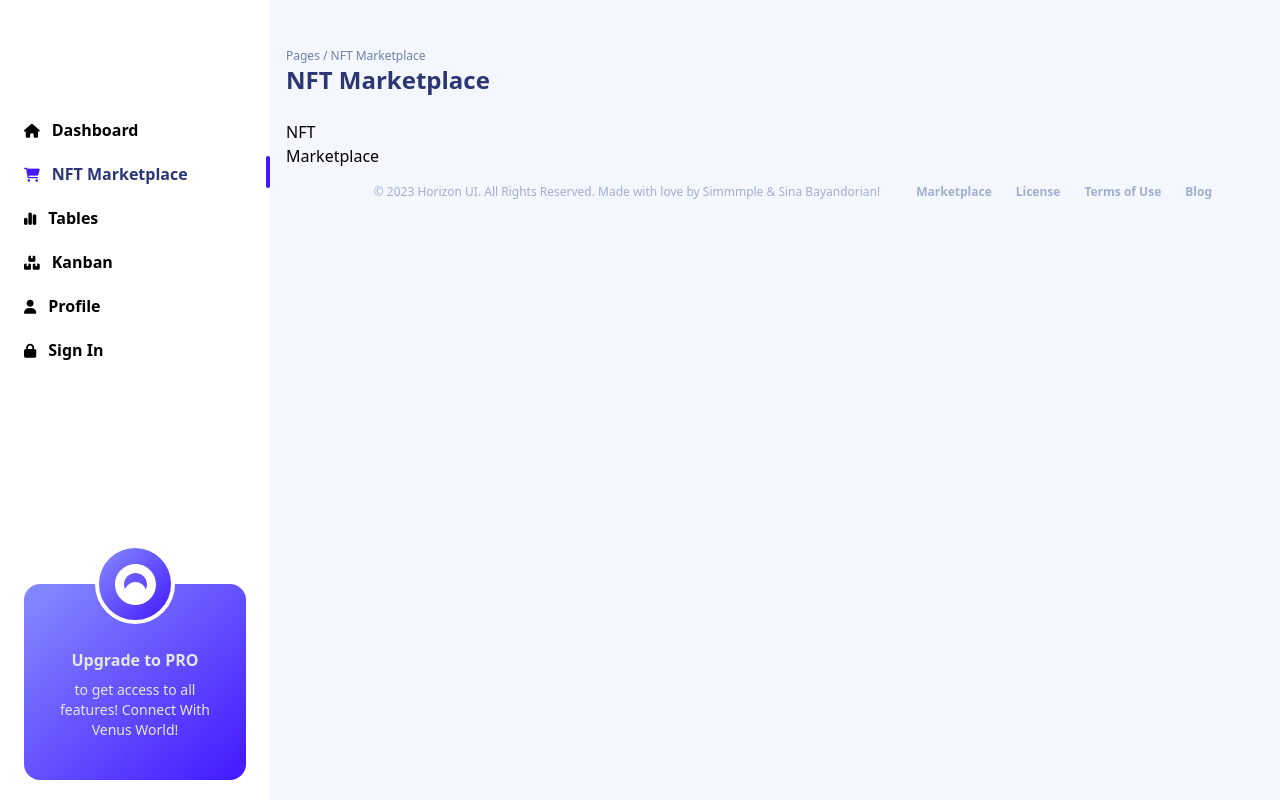
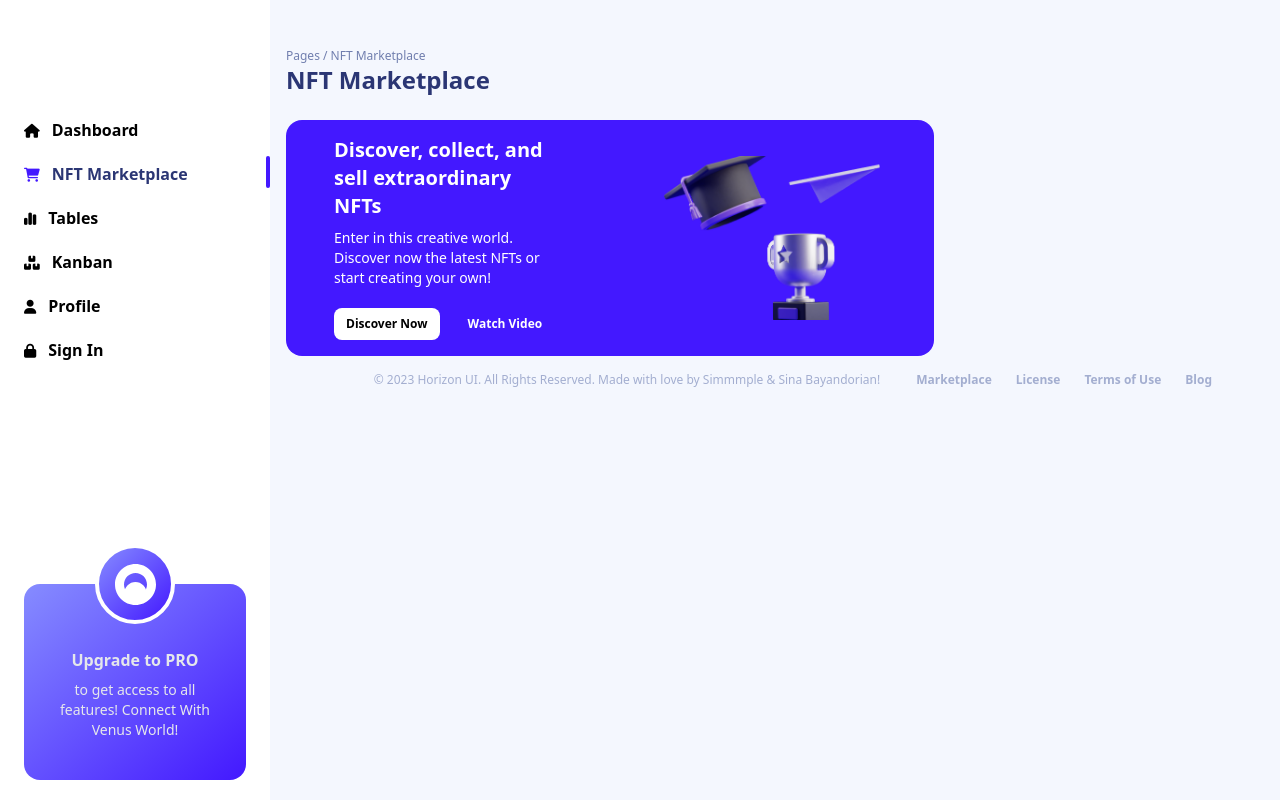
Before and after one commit to sina-byn/horizon-ui-dashboard, a React (Vite) app: page /marketplace in a window 1280 px wide. Built offline with nearby package versions, Linux system fonts and the light colour scheme.

Commit message:
marketplace banner added

```diff
--- /dev/null
+++ b/src/features/Marketplace/MarketplaceBanner.tsx
@@ -0,0 +1,43 @@
+// * components
+import Link from '../../components/Link';
+import Typography from '../../components/Typography';
+
+const MarketplaceBanner = () => {
+  return (
+    <section className='marketplace-banner flex flex-col-reverse md:flex-row items-center bg-primary-light dark:bg-d-primary-light rounded-2xl overflow-hidden'>
+      <div className='banner-content flex flex-col justify-center gap-y-2 w-full md:w-1/2 text-white px-6 lg:px-12 pb-3 md:py-4'>
+        <Typography
+          tag='h3'
+          className='font-bold text-lg md:text-xl mt-2 md:mt-0'
+        >
+          Discover, collect, and sell extraordinary NFTs
+        </Typography>
+        <Typography tag='span' className='md:hidden lg:inline text-sm'>
+          Enter in this creative world. Discover now the latest NFTs or start
+          creating your own!
+        </Typography>
+        <div className='links hidden md:flex gap-x-4 lg:mt-3'>
+          <Link href='#' variant='light' size='sm'>
+            Discover Now
+          </Link>
+          <Link href='#' variant='transparent' size='sm'>
+            Watch Video
+          </Link>
+        </div>
+        <div className='links-mobile flex md:hidden gap-x-4 lg:mt-3'>
+          <Link href='#' variant='primary' size='sm' className='w-1/2'>
+            Discover Now
+          </Link>
+          <Link href='#' variant='secondary' size='sm' className='w-1/2'>
+            Watch Video
+          </Link>
+        </div>
+      </div>
+      <figure className='banner-image md:w-1/2'>
+        <img src='banner.png' alt='marketplace banner' className='w-full' />
+      </figure>
+    </section>
+  );
+};
+
+export default MarketplaceBanner;
--- a/src/pages/Marketplace.tsx
+++ b/src/pages/Marketplace.tsx
@@ -1,14 +1,20 @@
 // * layouts
-import MainLayout from "../layouts/MainLayout";
+import MainLayout from '../layouts/MainLayout';
 
 // * components
+import MarketplaceBanner from '../features/Marketplace/MarketplaceBanner';
 
 const Marketplace = () => {
-    return (
-        <MainLayout title="NFT Marketplace">
-            NFT Marketplace
-        </MainLayout>
-    );
+  return (
+    <MainLayout title='NFT Marketplace'>
+      <div className='content-column col-span-12 xl:col-span-8 flex flex-col gap-y-7 md:gap-y-10'>
+        <MarketplaceBanner />
+      </div>
+      <div className='content-column col-span-12 xl:col-span-4 flex flex-col gap-y-4'>
+        {/* second column */}
+      </div>
+    </MainLayout>
+  );
 };
 
 export default Marketplace;
```
Also changed, not shown: public/banner.png (added).
